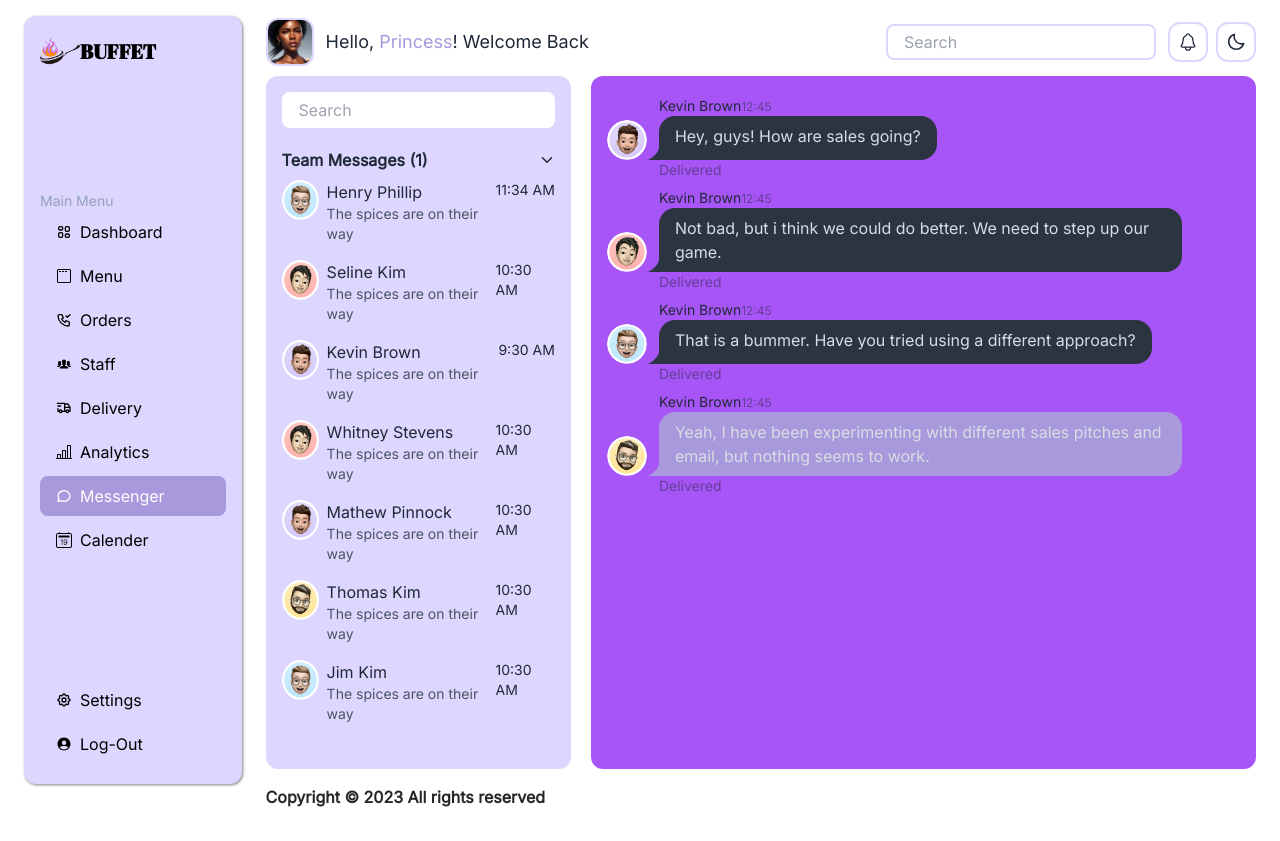
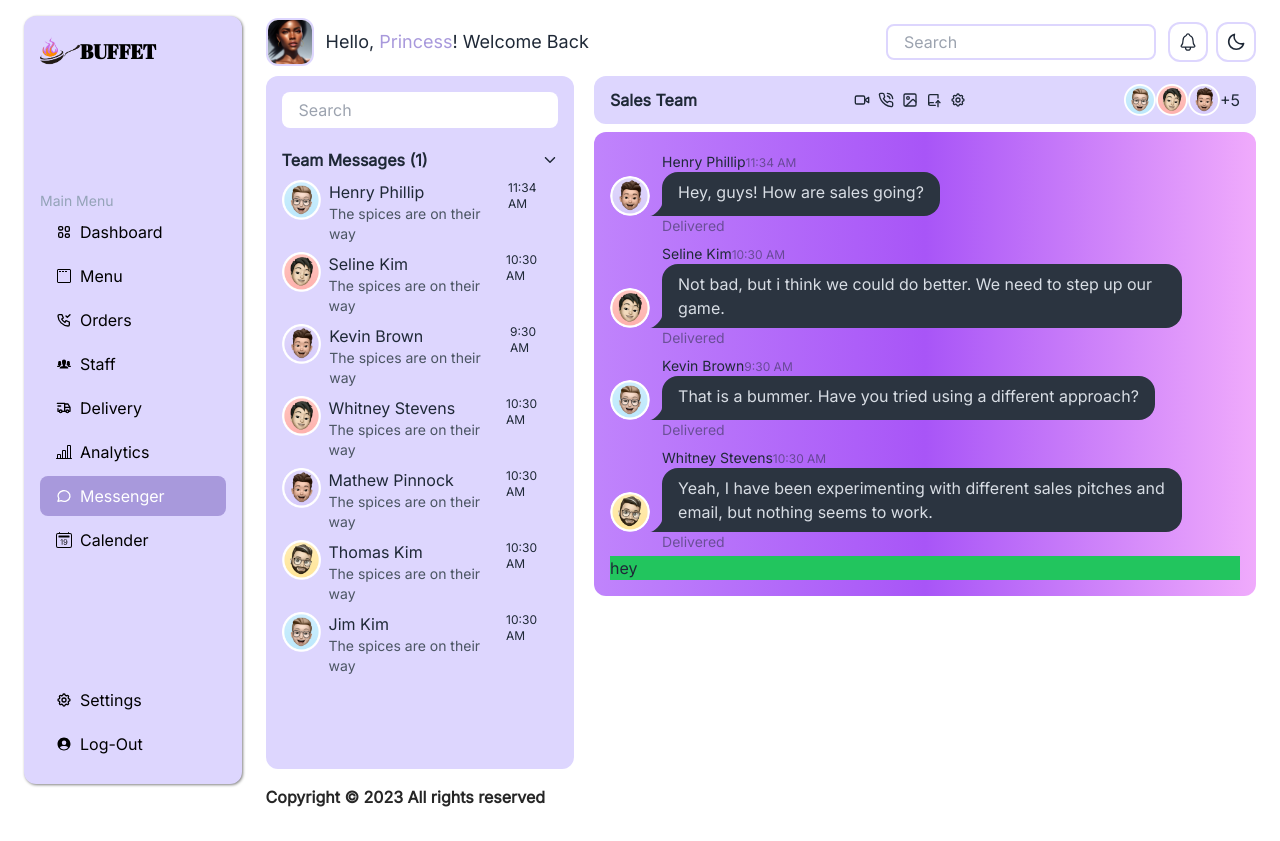
Before and after one commit to Safiyah07/buffet-dashboard, a React (Vite) app: page /messenger in a window 1280 px wide. Built offline with nearby package versions, Linux system fonts and the light colour scheme.

Commit message:
message page contd

```diff
--- a/src/pages/Messenger.jsx
+++ b/src/pages/Messenger.jsx
@@ -1,5 +1,7 @@
 import { useState } from 'react'
 import { IoIosArrowDown } from 'react-icons/io'
+import { TbBookUpload, TbSettings } from 'react-icons/tb'
+import { LuVideo, LuPhoneCall, LuImage } from 'react-icons/lu'
 import Avatar1 from '../assets/Avatar1.png'
 import Avatar2 from '../assets/Avatar2.png'
 import Avatar3 from '../assets/Avatar3.png'
@@ -88,6 +90,60 @@ export const Messenger = () => {
 		},
 	])
 
+	// eslint-disable-next-line no-unused-vars
+	const [chatBox, setChatBox] = useState([
+		{
+			name: 'Henry Phillip',
+			image: (
+				<img
+					src={Avatar5}
+					className='w-10 h-10'
+				/>
+			),
+			time: '11:34 AM',
+			message: 'Hey, guys! How are sales going?',
+			status: 'Delivered',
+		},
+		{
+			name: 'Seline Kim',
+			image: (
+				<img
+					src={Avatar2}
+					className='w-10 h-10'
+				/>
+			),
+			time: '10:30 AM',
+			message:
+				'Not bad, but i think we could do better. We need to step up our game.',
+			status: 'Delivered',
+		},
+		{
+			name: 'Kevin Brown',
+			image: (
+				<img
+					src={Avatar1}
+					className='w-10 h-10'
+				/>
+			),
+			time: '9:30 AM',
+			message: 'That is a bummer. Have you tried using a different approach?',
+			status: 'Delivered',
+		},
+		{
+			name: 'Whitney Stevens',
+			image: (
+				<img
+					src={Avatar4}
+					className='w-10 h-10'
+				/>
+			),
+			time: '10:30 AM',
+			message:
+				'Yeah, I have been experimenting with different sales pitches and email, but nothing seems to work.',
+			status: 'Delivered',
+		},
+	])
+
 	return (
 		<>
 			<div className='flex gap-5'>
@@ -108,12 +164,16 @@ export const Messenger = () => {
 							<IoIosArrowDown />
 						</h1>
 					</div>
+					<div className='h-auto overflow-y-auto'>
 						{messages.map((message, id) => (
 							<div
 								key={id}
 								className='flex justify-between my-2'
 							>
-							<div className='flex gap-2 cursor-pointer sm:text-sm'>
+								<div
+									className='flex gap-2 cursor-pointer sm:text-sm'
+									onClick={console.log(id)}
+								>
 									<div className='flex self-start'>{message.image}</div>
 									<div className='flex flex-col'>
 										<span className='sm:text-xs'>{message.name}</span>
@@ -122,85 +182,60 @@ export const Messenger = () => {
 										</span>
 									</div>
 								</div>
-							<div className='flex self-start justify-end w-16 text-sm sm:text-xs'>
+								<div className='flex self-start justify-end text-xs'>
 									{message.time}
 								</div>
 							</div>
 						))}
 					</div>
+				</div>
 				{/* Messages */}
-				<div className='w-full p-4 bg-purple-500 rounded-xl'>
+				<div className='flex flex-col w-full gap-2'>
+					<div className='flex items-center justify-between w-full px-4 py-2 bg-violet-200 rounded-xl'>
+						<h1 className='font-black'>Sales Team</h1>
+						<div className='flex gap-2'>
+							<LuVideo />
+							<LuPhoneCall />
+							<LuImage />
+							<TbBookUpload />
+							<TbSettings />
+						</div>
+						<div className='flex items-center'>
+							<img
+								src={Avatar1}
+								className='w-8 h-8'
+								alt=''
+							/>
+							<img
+								src={Avatar2}
+								className='w-8 h-8'
+								alt=''
+							/>
+							<img
+								src={Avatar3}
+								className='w-8 h-8'
+								alt=''
+							/>
+							<p>+5</p>
+						</div>
+					</div>
+					<div className='w-full h-auto p-4 overflow-y-auto bg-gradient-to-r from-purple-400 via-purple-500 to-fuchsia-300 rounded-xl'>
+						{chatBox.map((chat, id) => (
+							<div key={id}>
 								<div className='chat chat-start'>
 									<div className='chat-image avatar'>
-							<div className='w-10 rounded-full'>
-								<img
-									src={Avatar5}
-									alt='Avatar'
-								/>
+										<div className='w-10 rounded-full'>{chat.image}</div>
+									</div>
+									<div className='chat-header'>
+										{chat.name}
+										<time className='text-xs opacity-50'>{chat.time}</time>
+									</div>
+									<div className='chat-bubble'>{chat.message}</div>
+									<div className='opacity-50 chat-footer'>{chat.status}</div>
 								</div>
 							</div>
-						<div className='chat-header'>
-							Kevin Brown
-							<time className='text-xs opacity-50'>12:45</time>
-						</div>
-						<div className='chat-bubble'>Hey, guys! How are sales going?</div>
-						<div className='opacity-50 chat-footer'>Delivered</div>
-					</div>
-					<div className='chat chat-start'>
-						<div className='chat-image avatar'>
-							<div className='w-10 rounded-full'>
-								<img
-									src={Avatar2}
-									alt='Avatar'
-								/>
-							</div>
-						</div>
-						<div className='chat-header'>
-							Kevin Brown
-							<time className='text-xs opacity-50'>12:45</time>
-						</div>
-						<div className='chat-bubble'>
-							Not bad, but i think we could do better. We need to step up our
-							game.
-						</div>
-						<div className='opacity-50 chat-footer'>Delivered</div>
-					</div>
-					<div className='chat chat-start'>
-						<div className='chat-image avatar'>
-							<div className='w-10 rounded-full'>
-								<img
-									src={Avatar1}
-									alt='Avatar'
-								/>
-							</div>
-						</div>
-						<div className='chat-header'>
-							Kevin Brown
-							<time className='text-xs opacity-50'>12:45</time>
-						</div>
-						<div className='chat-bubble'>
-							That is a bummer. Have you tried using a different approach?
-						</div>
-						<div className='opacity-50 chat-footer'>Delivered</div>
-					</div>
-					<div className='chat chat-start'>
-						<div className='chat-image avatar'>
-							<div className='w-10 rounded-full'>
-								<img
-									src={Avatar4}
-									alt='Avatar'
-								/>
-							</div>
-						</div>
-						<div className='chat-header'>
-							Kevin Brown
-							<time className='text-xs opacity-50'>12:45</time>
-						</div>
-						<div className='bg-light-purple chat-bubble'>
-							Yeah, I have been experimenting with different sales pitches and
-							email, but nothing seems to work.
-						</div>
-						<div className='opacity-50 chat-footer'>Delivered</div>
+						))}
+						<div className='w-full bg-green-500'>hey</div>
 					</div>
 				</div>
 			</div>
```
Lines whose indentation alone changed are shown as unchanged.
